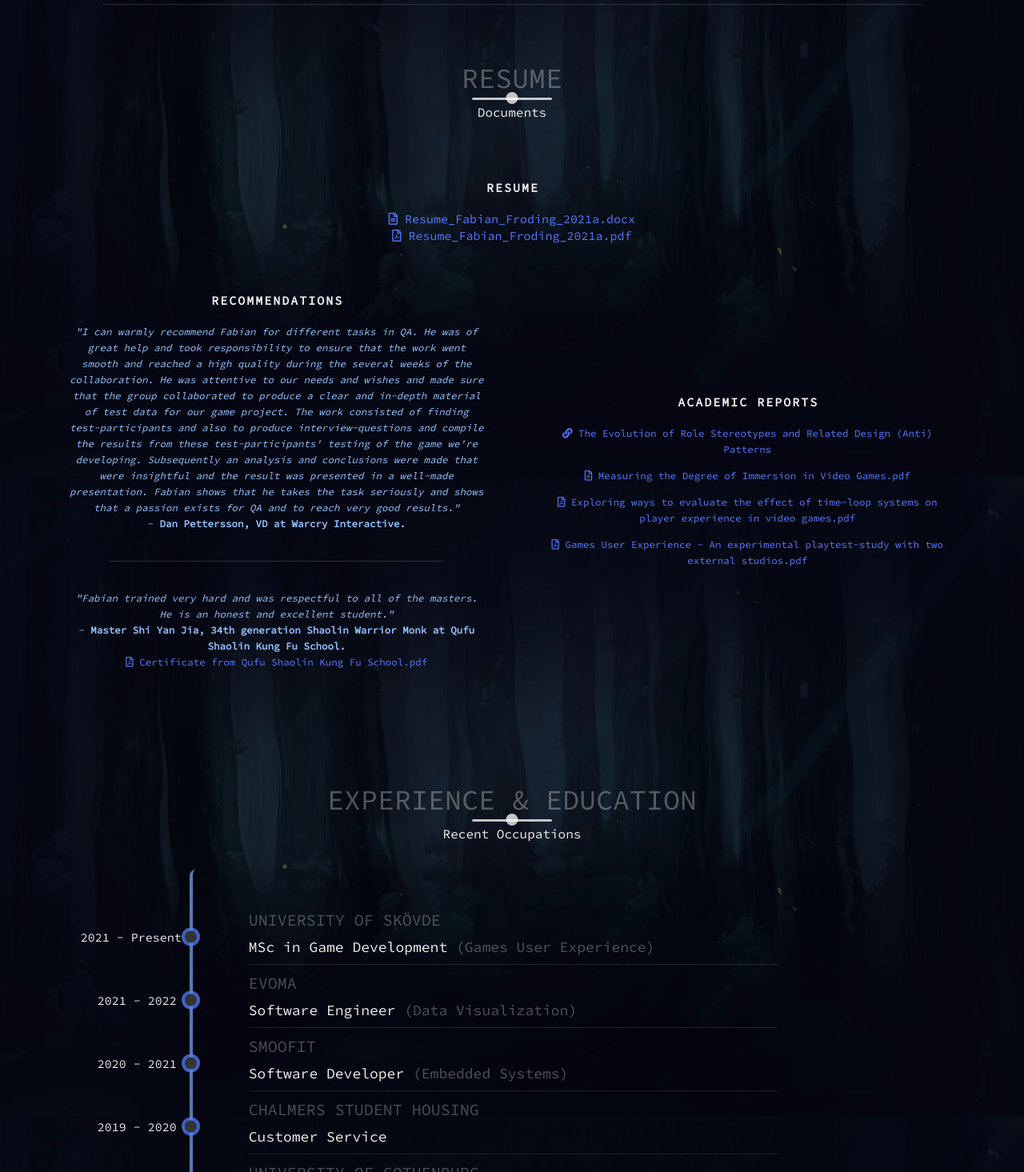
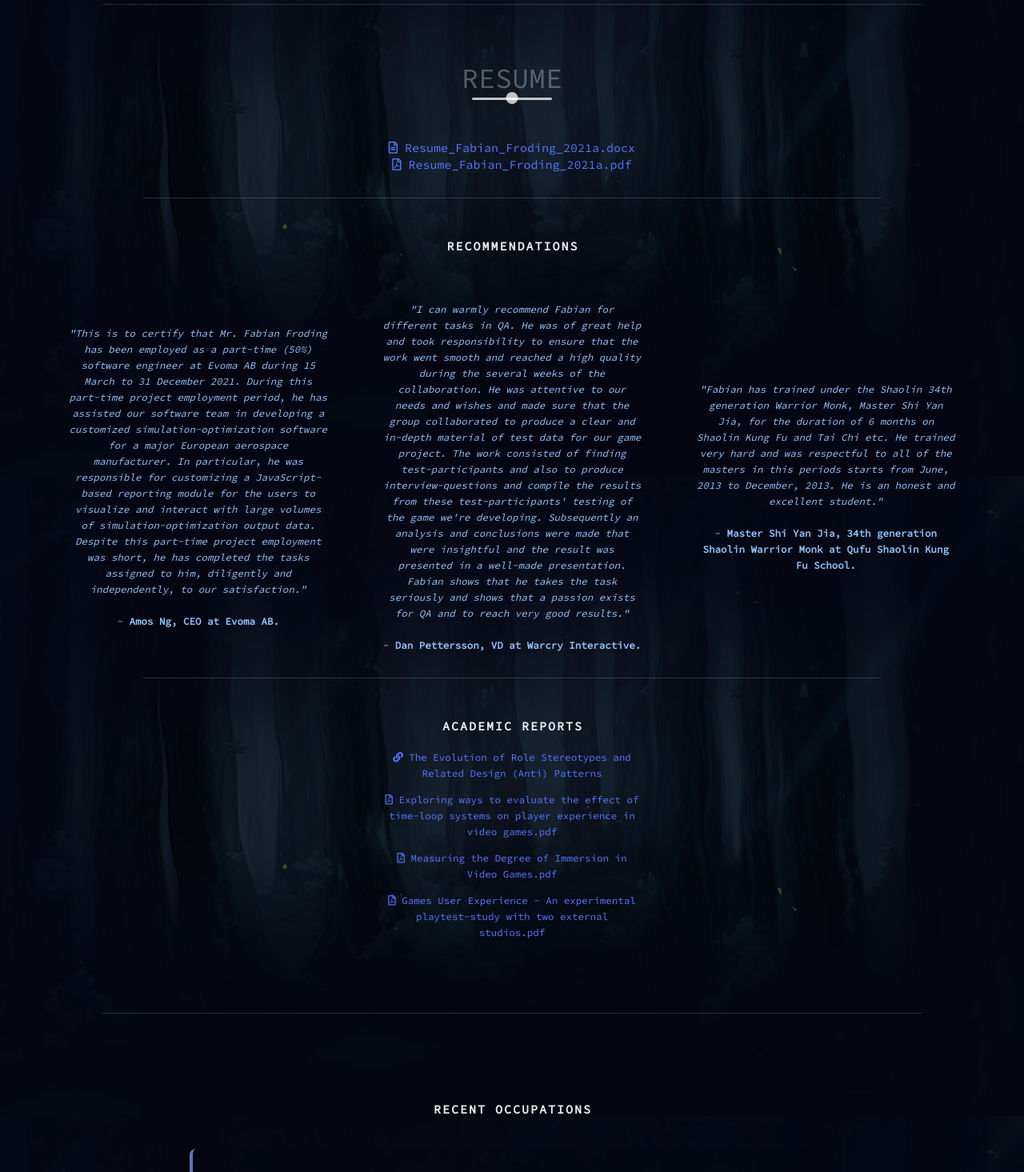
Before and after one commit to fabianfroding/gh-pages-src, a Vue app: page /resume in a window 1280 px wide. Shown: the part 205-1670 px from the top of the page at 80% size. Built offline with nearby package versions, Linux system fonts and the light colour scheme.

Commit message:
add evoma ref and styling adjustments

```diff
--- a/src/views/About.vue
+++ b/src/views/About.vue
@@ -16,7 +16,7 @@
                     <br>
 					<div class="separator-line"></div>
                     <br>
-					<p>Outside of my time spent on development, I lead a quite simple and minimalistic life and occasionally busy myself with martial arts, immersive movies, animals, and reading non-fiction books.</p>
+					<p>Outside of my time spent on development, I occasionally occupy myself with martial arts, immersive movies, animals, and reading non-fiction books.</p>
 					<br>
                     <div class="separator-line"></div>
                     <br>
--- a/src/views/Resume.vue
+++ b/src/views/Resume.vue
@@ -4,53 +4,76 @@
             <div class="container">
                 <div class="section-heading">
                     <h1>Resume</h1>
-                    <h6>Documents</h6>
+                    <!--h6>Documents</h6-->
                 </div>
                 <div class="my-skills">
                     <div class="skill">
-                        <h1>Resume</h1>
+                        <!--h1>Resume</h1-->
                         <p class="global-link resume-file"><a href="./Resume_Fabian_Froding_2021a.docx" target="_blank"><i class="far fa-file-alt"/> Resume_Fabian_Froding_2021a.docx</a></p>
                         <p class="global-link resume-file"><a href="./Resume_Fabian_Froding_2021a.pdf" target="_blank"><i class="far fa-file-pdf"/> Resume_Fabian_Froding_2021a.pdf</a></p>
                     </div>
                 </div>
+                <div class="separator-line"></div>
                 <div class="my-skills">
                     <div class="skill">
                         <h1>Recommendations</h1>
+                    </div>
+                </div>
+                <div class="my-skills">
+                    <div class="skill">
+                        <p><i>"This is to certify that Mr. Fabian Froding has been employed as a part-time (50%) software engineer at Evoma AB during 15 March to 31 December 2021.
+                            During this part-time project employment period, he has assisted our software team in developing a customized simulation-optimization software for a major European aerospace manufacturer.
+                            In particular, he was responsible for customizing a JavaScript-based reporting module for the users to visualize and interact with large volumes of simulation-optimization output data.
+                            Despite this part-time project employment was short, he has completed the tasks assigned to him, diligently and independently, to our satisfaction."</i>
+                        <br><br>- <strong>Amos Ng, CEO at Evoma AB.</strong></p><p class="global-link"><a href="resources/QufuShaolinSchool_Certificate.pdf" target="_blank"></a></p>
+                        <!--p class="global-link"><a href="./ReferenceLetter_Fabian_Froding_Evoma_2021.pdf" target="_blank"><i class="far fa-file-pdf"/> Evoma Reference Letter.pdf</a></p-->
+                    </div>
+                    <div class="skill">
                         <p><i>"I can warmly recommend Fabian for different tasks in QA.
                             He was of great help and took responsibility to ensure that the work went smooth and reached a high quality during the several weeks of the collaboration.
                             He was attentive to our needs and wishes and made sure that the group collaborated to produce a clear and in-depth material of test data for our game project.
                             The work consisted of finding test-participants and also to produce interview-questions and compile the results from these test-participants' testing of the game we're developing.
                             Subsequently an analysis and conclusions were made that were insightful and the result was presented in a well-made presentation.
                             Fabian shows that he takes the task seriously and shows that a passion exists for QA and to reach very good results."</i>
-                        <br>- <strong>Dan Pettersson, VD at Warcry Interactive.</strong></p>
-
-                        <br><br>
-                        <div class="separator-line"></div>
-                        <br><br>
-
-                        <p><i>"Fabian trained very hard and was respectful to all of the masters. He is an honest and excellent student."</i>
-                        <br>- <strong>Master Shi Yan Jia, 34th generation Shaolin Warrior Monk at Qufu Shaolin Kung Fu School.</strong></p><p class="global-link"><a href="resources/QufuShaolinSchool_Certificate.pdf" target="_blank"></a></p>
-                        <p class="global-link"><a href="./QufuShaolinSchoolCertificate_Fabian_Froding.pdf" target="_blank"><i class="far fa-file-pdf"/> Certificate from Qufu Shaolin Kung Fu School.pdf</a></p>
+                        <br><br>- <strong>Dan Pettersson, VD at Warcry Interactive.</strong></p>
                     </div>
+                    <div class="skill">
+                        <p><i>"Fabian has trained under the Shaolin 34th generation Warrior Monk, Master Shi Yan Jia, for the duration of 6 months on Shaolin Kung Fu and Tai Chi etc.
+                        He trained very hard and was respectful to all of the masters in this periods starts from June, 2013 to December, 2013.
+                        He is an honest and excellent student."</i>
+                        <br><br>- <strong>Master Shi Yan Jia, 34th generation Shaolin Warrior Monk at Qufu Shaolin Kung Fu School.</strong></p><p class="global-link"><a href="resources/QufuShaolinSchool_Certificate.pdf" target="_blank"></a></p>
+                        <!--p class="global-link"><a href="./QufuShaolinSchoolCertificate_Fabian_Froding.pdf" target="_blank"><i class="far fa-file-pdf"/> Certificate from Qufu Shaolin Kung Fu School.pdf</a></p-->
+                    </div>
+                </div>
+                <div class="separator-line"></div>
+                <div class="my-skills">
+                    <div class="skill"></div>
                     <div class="skill">
                         <h1>Academic Reports</h1>
                         <p class="global-link"><a href="https://gupea.ub.gu.se/handle/2077/67098" target="_blank"><i class="fas fa-link"/> The Evolution of Role Stereotypes and Related Design (Anti) Patterns</a></p>
                         <br>
+                        <p class="global-link"><a href="./ExploringTimeLoopSystems_Fabian_Froding.pdf" target="_blank"><i class="far fa-file-pdf"/> Exploring ways to evaluate the effect of time-loop systems on player experience in video games.pdf</a></p>
+                        <br>
                         <p class="global-link"><a href="./ImmersionInGamesAndMovies_Fabian_Froding.pdf" target="_blank"><i class="far fa-file-pdf"/> Measuring the Degree of Immersion in Video Games.pdf</a></p>
-                        <br>
-                        <p class="global-link"><a href="./ExploringTimeLoopSystems_Fabian_Froding.pdf" target="_blank"><i class="far fa-file-pdf"/> Exploring ways to evaluate the effect of time-loop systems on player experience in video games.pdf</a></p>
                         <br>
                         <p class="global-link"><a href="./PlaytestStudyWarcryYCJY_Fabian_Froding.pdf" target="_blank"><i class="far fa-file-pdf"/> Games User Experience - An experimental playtest-study with two external studios.pdf</a></p>
                     </div>
+                    <div class="skill"></div>
                 </div>
             </div>
         </section>
+        <div class="separator-line"></div>
         <section class="experience" id="experience">
+            <div class="my-skills">
+                    <div class="skill">
+                        <h1>Recent Occupations</h1>
+                    </div>
+                </div>
             <div class="container">
-                <div class="section-heading">
+                <!--div class="section-heading">
                     <h1>Experience & Education</h1>
                     <h6>Recent Occupations</h6>
-                </div>
+                </div-->
 
                 <div class="timeline">
                     <ul>
```
Also changed, not shown: 1 other file (tests, documents, lock files or other folders).
